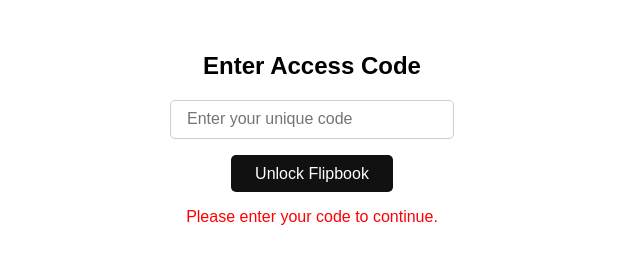
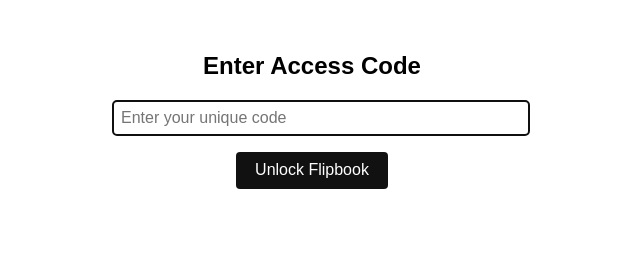
Before and after one commit to 1TechGenius/girl-get-up-flipbook, a plain HTML site: page index.html in a window 1280 px wide. Both pictures are taken after a click on the button "Unlock Flipbook". Shown: the whole page, without its empty margins (328-968 px from the left). Drawn offline with Linux system fonts and the light colour scheme.

Commit message:
🎉 Final flipbook viewer (dynamic sizing + placeholder gate)

```diff
--- a/index.html
+++ b/index.html
@@ -2,107 +2,106 @@
 <html lang="en">
 <head>
   <meta charset="UTF-8" />
-  <meta name="viewport" content="width=device-width,initial-scale=1" />
+  <meta name="viewport" content="width=device-width, initial-scale=1.0"/>
   <title>Girl, Get Up! Flipbook</title>
 
-  <!-- PageFlip CSS -->
-  <link rel="stylesheet" href="/libs/stpageflip/css/pageflip.css" />
+  <!-- STPageFlip CSS -->
+  <link rel="stylesheet" href="libs/stpageflip/css/pageflip.css"/>
 
   <style>
     body {
       font-family: sans-serif;
       text-align: center;
+      margin: 0;
       padding: 2rem;
-      margin: 0;
+    }
+
+    /* Gate */
+    #gate {
+      max-width: 400px;
+      margin: 0 auto 2rem;
     }
     #accessCodeInput {
-      padding: 0.6rem 1rem;
+      width: 100%;
+      padding: .5rem;
       font-size: 1rem;
       border: 1px solid #ccc;
-      border-radius: 5px;
-      width: 250px;
+      border-radius: 4px;
     }
     #unlockButton {
       margin-top: 1rem;
-      padding: 0.6rem 1.5rem;
+      padding: .6rem 1.2rem;
       font-size: 1rem;
       background-color: #111;
       color: #fff;
       border: none;
-      border-radius: 5px;
+      border-radius: 4px;
       cursor: pointer;
     }
-    #errorMessage {
-      color: red;
-      margin-top: 1rem;
-      display: none;
-    }
-    /* keep the flipbook DIV hidden until “Unlock” */
+
+    /* Flipbook container (hidden until unlocked) */
     #flipbookContainer {
       display: none;
-      margin-top: 2rem;
+      width: 100%;
+      height: 80vh;
+      margin: 0 auto;
+      box-shadow: 0 0 15px rgba(0,0,0,0.2); /* optional shadow */
     }
-    /* make flipbook fill its wrapper */
     #flipbook {
       width: 100%;
-      height: 80vh;
-      margin: auto;
-      /* optional: drop-shadow behind pages */
-      box-shadow: 0 0 15px rgba(0,0,0,0.2);
+      height: 100%;
     }
   </style>
 </head>
 
 <body>
-  <!-- GATE UI -->
-  <h2>Enter Access Code</h2>
-  <input id="accessCodeInput" placeholder="Enter your unique code" />
-  <br />
-  <button id="unlockButton" onclick="validateAccessCode()">
-    Unlock Flipbook
-  </button>
-  <p id="errorMessage">Please enter your code to continue.</p>
 
-  <!-- FLIPBOOK -->
+  <section id="gate">
+    <h2>Enter Access Code</h2>
+    <input id="accessCodeInput" placeholder="Enter your unique code"/>
+    <br/>
+    <button id="unlockButton">Unlock Flipbook</button>
+  </section>
+
   <div id="flipbookContainer">
     <div id="flipbook"></div>
   </div>
 
-  <!-- PageFlip JS -->
-  <script src="/libs/stpageflip/js/pageflip.min.js"></script>
+  <!-- STPageFlip JS -->
+  <script src="libs/stpageflip/js/pageflip.min.js"></script>
   <script>
+    document.getElementById('unlockButton').addEventListener('click', validateAccessCode);
+
     function validateAccessCode() {
-      const input = document.getElementById("accessCodeInput").value.trim();
-      if (!input) {
-        document.getElementById("errorMessage").style.display = "block";
+      const val = document.getElementById('accessCodeInput').value.trim();
+      if (!val) {
+        // no code entered
+        document.getElementById('accessCodeInput').focus();
         return;
       }
       // hide gate
-      document.getElementById("accessCodeInput").style.display = "none";
-      document.getElementById("unlockButton").style.display = "none";
-      document.getElementById("errorMessage").style.display = "none";
+      document.getElementById('gate').style.display = 'none';
+      // show flipbook
       loadFlipbook();
     }
 
     function loadFlipbook() {
-      // show flipbook container
-      const wrapper = document.getElementById("flipbookContainer");
-      wrapper.style.display = "block";
+      const wrapper = document.getElementById('flipbookContainer');
+      wrapper.style.display = 'block';
 
-      // measure the CSS-sized flipbook DIV
-      const flipbookEl = document.getElementById("flipbook");
+      const flipbookEl = document.getElementById('flipbook');
+      // measure actual CSS size
       const width  = flipbookEl.clientWidth;
       const height = flipbookEl.clientHeight;
 
-      // instantiate PageFlip with those exact dimensions
       const flipbook = new St.PageFlip(flipbookEl, {
         width, height,
-        size: "stretch",
-        minWidth: 315,   maxWidth: 2000,
-        minHeight: 400,  maxHeight: 2000,
+        size: 'stretch',
+        minWidth: 315, maxWidth: 2000,
+        minHeight: 400, maxHeight: 2000,
         showCover: true,
         drawShadow: true,
-        flippingTime: 1000,
+        flippingTime: 800,
         mobileScrollSupport: false,
         useMouseEvents: true,
         disableFlipByClick: false,
@@ -111,9 +110,10 @@
         responsive: true
       });
 
-      // load your PDF (from Vercel’s /pdf folder)
-      flipbook.loadFromPDF("/pdf/Girl-Get-Up-Flipbook.pdf");
+      // load your PDF from Vercel's /pdf folder
+      flipbook.loadFromPDF('/pdf/Girl-Get-Up-Flipbook.pdf');
     }
   </script>
+
 </body>
 </html>
```
